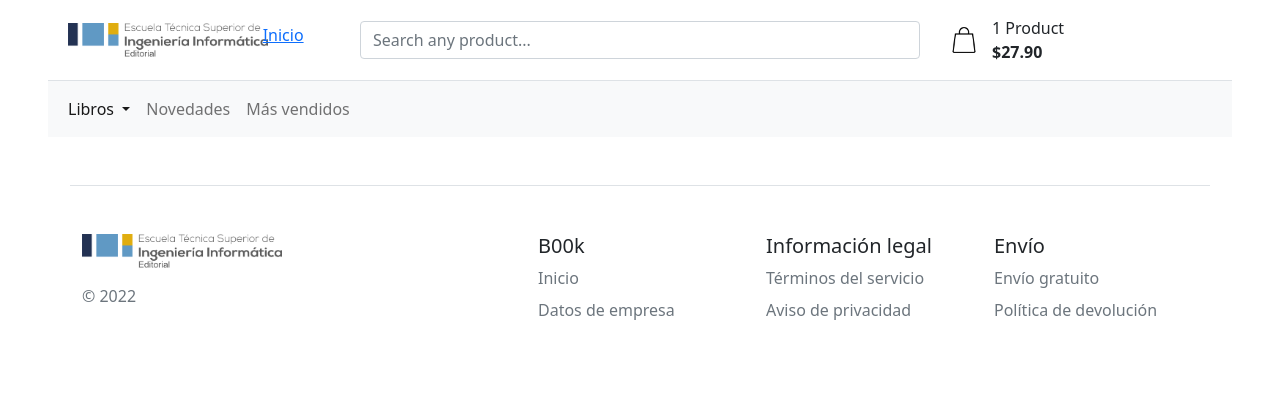
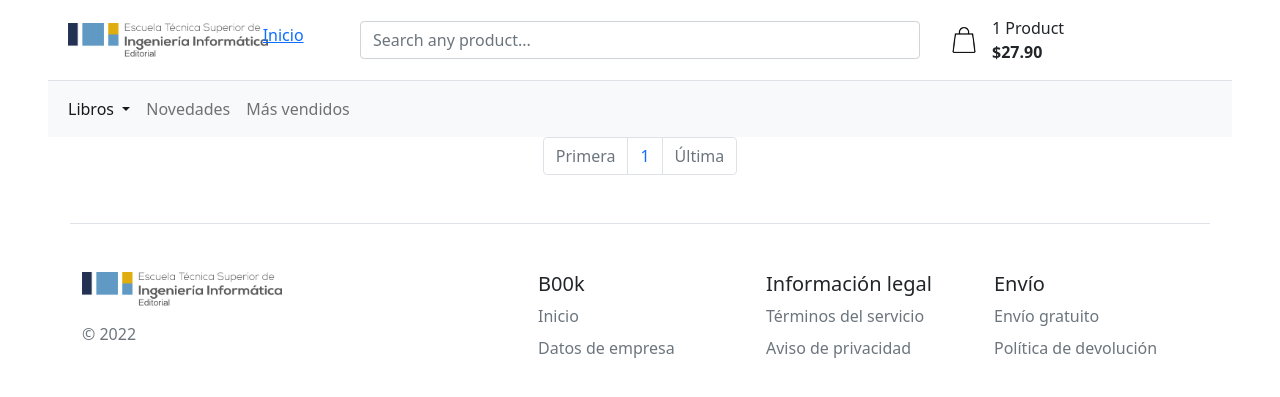
Before and after one commit to PGPI-2022-G3-12/b00k, a Django app: page /store/catalog in a window 1280 px wide. Shown: the top 397 px of the page. Run offline with Django 4.2, Linux system fonts and the light colour scheme; data that the repository does not hold is empty.

Commit message:
feat: Add pagination to catalog

```diff
--- a/b00k/store/templates/catalog.html
+++ b/b00k/store/templates/catalog.html
@@ -5,4 +5,43 @@
     {% for book in bookList %}
 
     {% endfor %}
+
+    <!-- Pagination -->
+    <nav aria-label="Page navigation example">
+        <ul class="pagination justify-content-center">
+          <!-- previous -->
+          {% if pageObj.has_previous %}
+            <li class="page-item">
+                <a class="page-link" href="?page=1">Primera</a>
+            </li>
+            <li class="page-item">
+                <a class="page-link" href="?page={{ pageObj.previous_page_number }}">{{ pageObj.previous_page_number }}</a>
+            </li>
+          {% else %}
+            <li class="page-item disabled">
+                <a class="page-link" href="#" tabindex="-1">Primera</a>
+            </li>
+          {% endif %}
+
+          <!-- current -->
+          <li class="page-item">
+                <a class="page-link" href="?page={{ pageObj.number }}">{{ pageObj.number }}</a>
+          </li>
+
+          <!-- next -->
+          {% if pageObj.has_next %}
+            <li class="page-item">
+                <a class="page-link" href="?page={{ pageObj.next_page_number }}">{{ pageObj.next_page_number }}</a>
+            </li>
+            <li class="page-item">
+                <a class="page-link" href="?page={{ pageObj.paginator.num_pages }}">Última</a>
+            </li>
+          {% else %}
+            <li class="page-item disabled">
+                <a class="page-link" href="#" tabindex="-1">Última</a>
+            </li>
+          {% endif %}
+        </ul>
+    </nav>
+
 {% endblock  %}
```
